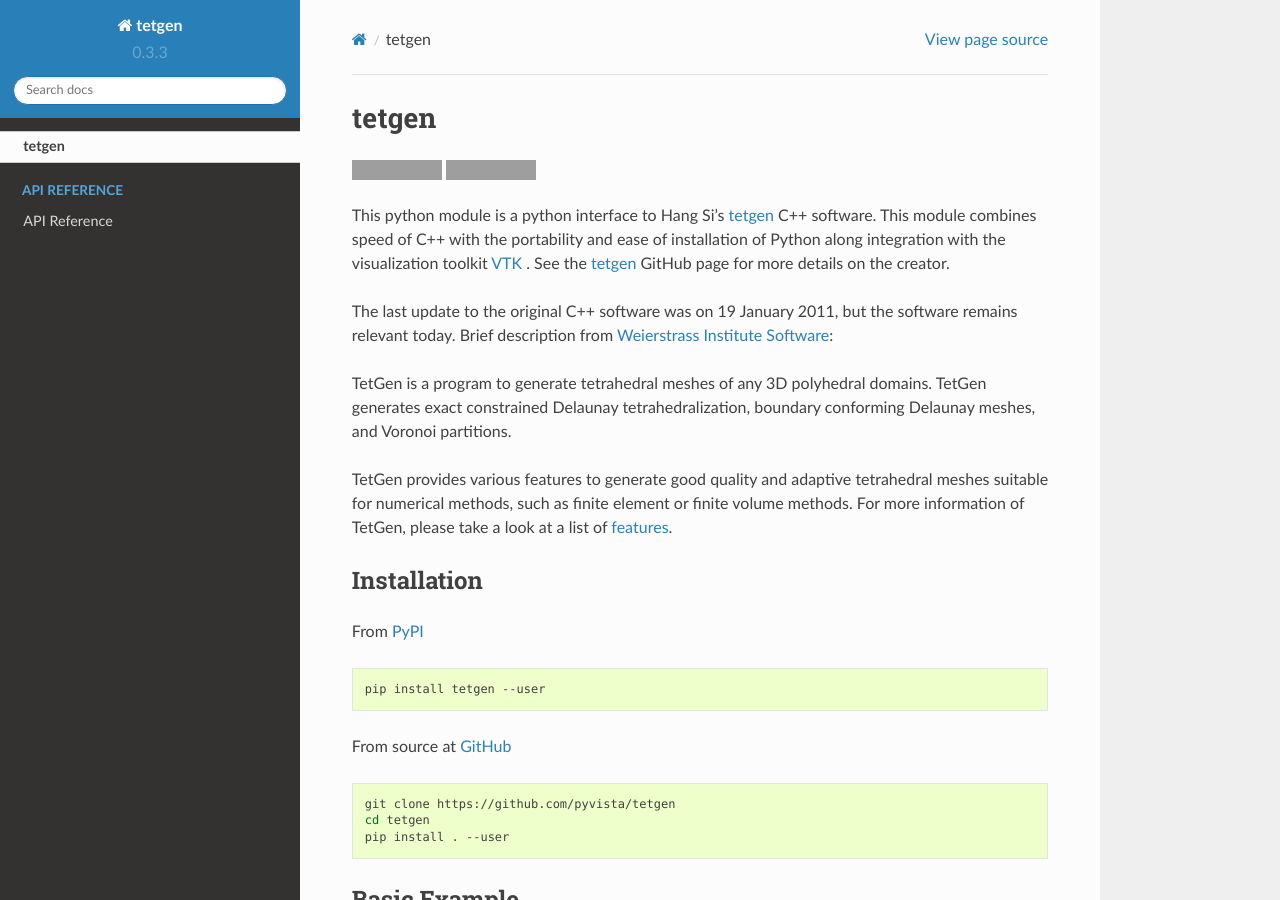
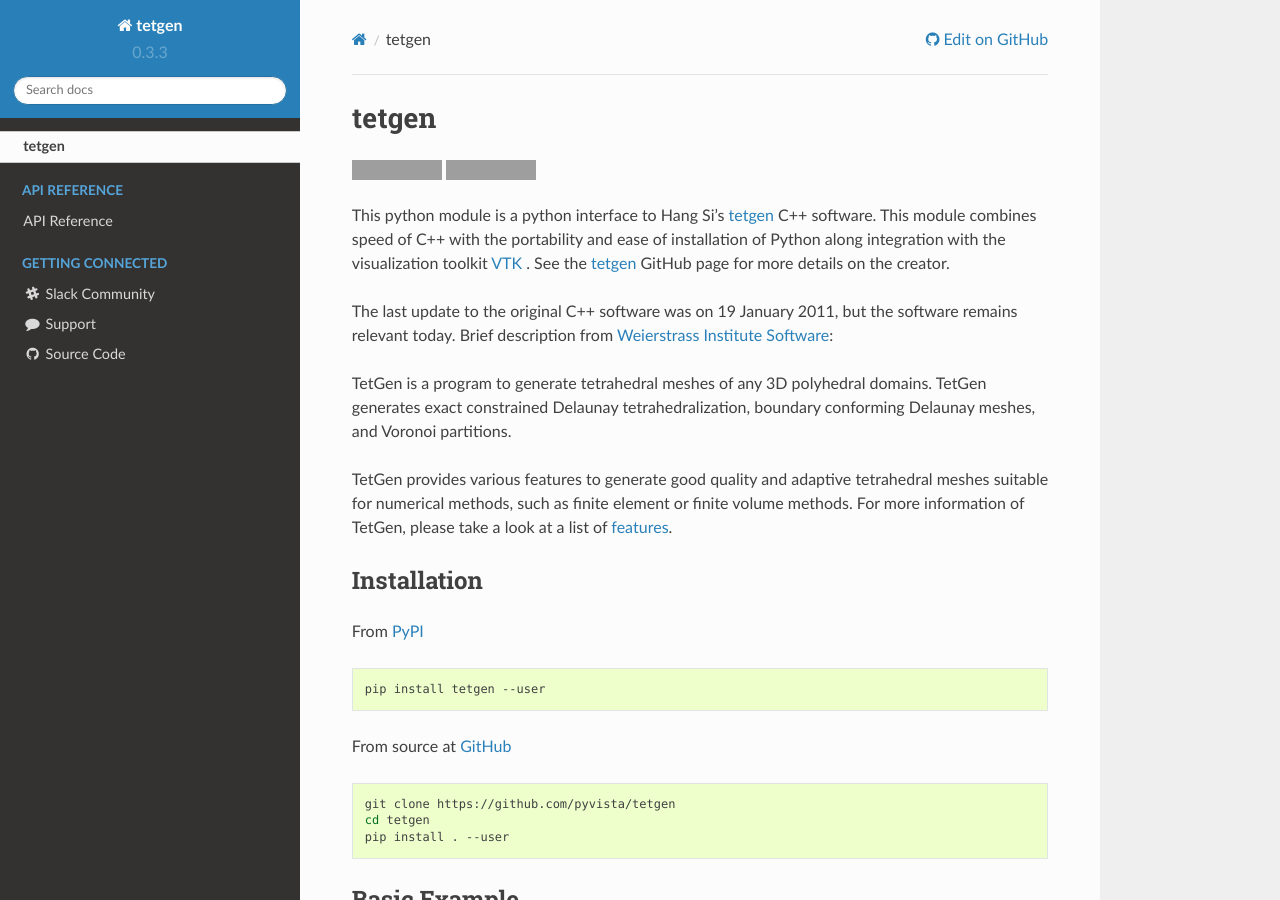
Before and after one commit to pyvista/tetgen, a Sphinx documentation site: the page built from docs/index.rst, in a window 1280 px wide and 900 px high. Built offline with Sphinx 7.4.7 and the Read the Docs theme 2.0.0, drawn with Linux system fonts in a browser that asks for light colours; pages that are not in the unit, such as notebooks, are missing from menus; grey boxes are pictures that could not be loaded.

Commit message:
Add docs menu links

```diff
--- /dev/null
+++ b/docs/_templates/layout.html
@@ -0,0 +1,32 @@
+{# Import the theme's layout. #}
+{% extends "!layout.html" %}
+
+{% block extrahead %}
+{{ super() }}
+
+<meta name="description" content="">
+<meta name="author" content="Alex Kaszynski">
+<meta name="keywords" content="python, 3D, tetrahedral-meshing, mesh, open-source">
+
+{% endblock %}
+
+{% block menu %}
+    {{ super() }}
+
+    {% if menu_links %}
+        <p class="caption">
+            <span class="caption-text">
+            {% if menu_links_name %}
+                {{ menu_links_name }}
+            {% else %}
+                External links
+            {% endif %}
+            </span>
+        </p>
+        <ul>
+            {% for text, link in menu_links %}
+                <li class="toctree-l1"><a href="{{ link }}">{{ text }}</a></li>
+            {% endfor %}
+        </ul>
+    {% endif %}
+{% endblock %}
--- a/docs/conf.py
+++ b/docs/conf.py
@@ -100,6 +100,21 @@
 # a list of builtin themes.
 #
 html_theme = "sphinx_rtd_theme"
+html_context = {
+    # Enable the "Edit in GitHub link within the header of each page.
+    'display_github': True,
+    # Set the following variables to generate the resulting github URL for each page.
+    # Format Template: https://{{ github_host|default("github.com") }}/{{ github_user }}/{{ github_repo }}/blob/{{ github_version }}{{ conf_py_path }}{{ pagename }}{{ suffix }}
+    'github_user': 'pyvista',
+    'github_repo': 'tetgen',
+    'github_version': 'master/docs/',
+    'menu_links_name': 'Getting Connected',
+    'menu_links': [
+        ('<i class="fa fa-slack fa-fw"></i> Slack Community', 'http://slack.pyvista.org'),
+        ('<i class="fa fa-comment fa-fw"></i> Support', 'https://github.com/pyvista/pyvista-support'),
+        ('<i class="fa fa-github fa-fw"></i> Source Code', 'https://github.com/pyvista/tetgen'),
+    ],
+}
 
 
 # Theme options are theme-specific and customize the look and feel of a theme
```
